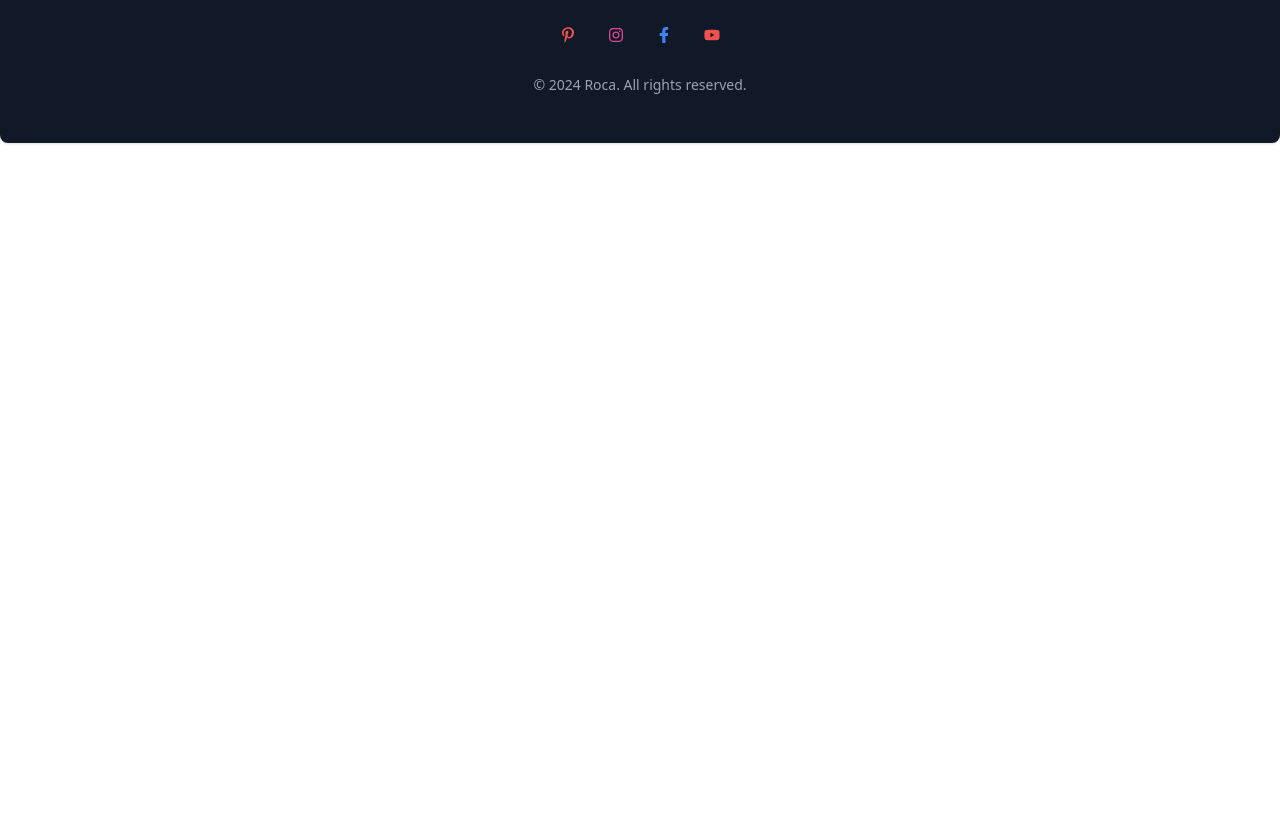
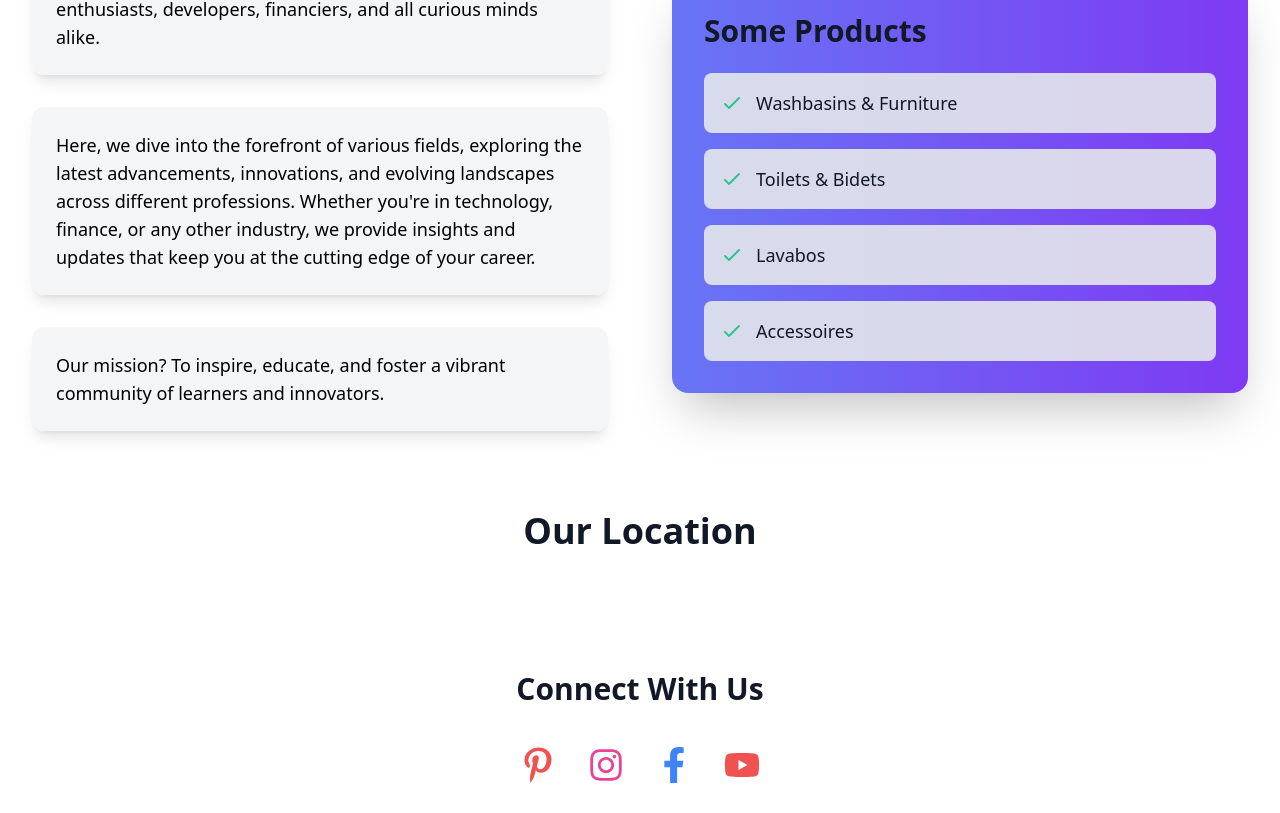
Before and after one commit to Ayoub-Marhr/RocaBlog, a React (Vite) app in the folder vite-project/: page /about in a window 1280 px wide. Shown: the part 427-1240 px from the top of the page. Before the commit the page ends 800 px from the top, so only its background shows below. Built offline with nearby package versions, Linux system fonts and the light colour scheme; grey boxes are pictures that could not be loaded.

Commit message:
edit post card style

```diff
--- a/vite-project/package.json
+++ b/vite-project/package.json
@@ -10,11 +10,13 @@
     "preview": "vite preview"
   },
   "dependencies": {
+    "@react-google-maps/api": "^2.19.3",
     "@reduxjs/toolkit": "^2.2.6",
     "axios": "^1.7.2",
     "chart.js": "^4.4.3",
     "firebase": "^10.12.4",
     "flowbite-react": "^0.10.1",
+    "framer-motion": "^11.3.28",
     "moment": "^2.30.1",
     "react": "^18.3.1",
     "react-chartjs-2": "^5.2.0",
--- a/vite-project/src/components/PostCard.jsx
+++ b/vite-project/src/components/PostCard.jsx
@@ -20,18 +20,21 @@ export default function PostCard({ post }) {
   }, [post._id]);
 
   return (
-    <div className='group relative w-full border border-gray-200 hover:border-teal-500 h-[420px] overflow-hidden rounded-lg sm:w-[430px] transition-all duration-300 shadow-lg hover:shadow-xl bg-white dark:bg-gray-800 hover:bg-gray-100 dark:hover:bg-gray-700'>
+    <div className='group relative w-full sm:w-[430px] h-[420px] bg-white dark:bg-gray-800 border border-gray-200 dark:border-gray-700 hover:border-teal-500 dark:hover:border-teal-400 rounded-lg overflow-hidden transition-all duration-300 shadow-md hover:shadow-xl'>
       <Link to={`/post/${post.slug}`} className="block relative h-[260px] overflow-hidden">
         <img
           src={post.image}
           alt='post cover'
-          className='h-full w-full object-cover group-hover:scale-105 transition-transform duration-300 z-20'
+          className='h-full w-full object-cover group-hover:scale-105 transition-transform duration-300'
         />
         <div className="absolute inset-0 bg-gradient-to-t from-black/60 to-transparent opacity-0 group-hover:opacity-100 transition-opacity duration-300"></div>
       </Link>
       <div className='p-5 flex flex-col h-[160px]'>
         <div className='flex justify-between items-center mb-2'>
-          <Link to={`/category/${post.category.toLowerCase()}`} className='text-xs font-semibold text-teal-600 dark:text-teal-400 bg-teal-100 dark:bg-teal-900 px-2 py-1 rounded-full hover:bg-teal-200 dark:hover:bg-teal-800 transition-colors duration-200'>
+          <Link
+            to={`/category/${post.category.toLowerCase()}`}
+            className='text-xs font-semibold text-teal-600 dark:text-teal-400 bg-teal-100 dark:bg-teal-900/30 px-2 py-1 rounded-full hover:bg-teal-200 dark:hover:bg-teal-800/50 transition-colors duration-200'
+          >
             {post.category}
           </Link>
           <span className='text-xs text-gray-500 dark:text-gray-400'>
@@ -47,7 +50,7 @@ export default function PostCard({ post }) {
           {post.excerpt}
         </p>
         <div className='flex justify-between items-center mt-auto'>
-          <div className='flex items-center gap-2 text-sm text-gray-600 dark:text-gray-400'>
+          <div className='flex items-center gap-4 text-sm text-gray-600 dark:text-gray-400'>
             <span className='flex items-center gap-1'>
               <FaRegClock className='text-teal-500' />
               {Math.ceil(post.content.length / 1000)} min read
@@ -60,12 +63,10 @@ export default function PostCard({ post }) {
         </div>
         <Link
           to={`/post/${post.slug}`}
-          className=' absolute right-4 bottom-4 group-hover:opacity-100 opacity-0 bg-gradient-to-r from-blue-900 via-blue-800 to-blue-600 text-white hover:from-blue-800 hover:via-blue-700 hover:to-blue-500 transition-all duration-300 py-2 px-4 rounded-full font-medium text-sm tracking-wide shadow-md hover:shadow-lg transform hover:scale-100 active:scale-95 border border-blue-800 focus:outline-none focus:ring-2 focus:ring-blue-500 focus:ring-opacity-50'
+          className='absolute right-5 bottom-5 opacity-0 group-hover:opacity-100 bg-gradient-to-r from-teal-500 to-blue-500 text-white hover:from-teal-600 hover:to-blue-600 transition-all duration-300 py-2 px-4 rounded-full text-sm font-medium tracking-wide shadow-md hover:shadow-lg transform hover:scale-105 active:scale-95 focus:outline-none focus:ring-2 focus:ring-teal-500 focus:ring-opacity-50'
           aria-label={`Read article: ${post.title}`}
         >
-          <span className='flex items-center justify-center gap-1'>
-            Read articale
-          </span>
+          Read article
         </Link>
       </div>
     </div>
--- a/vite-project/src/pages/Ab.jsx
+++ b/vite-project/src/pages/Ab.jsx
@@ -1,6 +1,126 @@
+import React from 'react';
+import { FaPinterestP, FaInstagram, FaFacebookF, FaYoutube } from 'react-icons/fa';
 
 export default function Ab() {
   return (
-    <div>About</div>
-  )
+    <div className="min-h-screen bg-white dark:bg-gradient-to-br dark:from-gray-900 dark:via-gray-800 dark:to-black text-black dark:text-white py-20 transition-colors duration-300">
+      <div className="max-w-7xl mx-auto px-4 sm:px-6 lg:px-8">
+        <header className="text-center mb-20">
+          <h1 className="text-6xl md:text-7xl font-extrabold tracking-tight mb-6 opacity-0 translate-y-4 animate-[fadeIn_1s_ease-out_forwards]">
+            About Roca Blog
+          </h1>
+          <p className="text-2xl text-gray-700 dark:text-indigo-400 max-w-3xl mx-auto opacity-0 translate-y-4 animate-[fadeIn_1s_ease-out_0.5s_forwards]">
+            Exploring the frontiers of technology, one post at a time.
+          </p>
+        </header>
+
+        <div className="grid md:grid-cols-2 gap-16 items-center mb-20">
+          <div className="space-y-8 text-lg">
+            {[
+              "Welcome to Roca Blog! This platform is a nexus for tech enthusiasts, developers, financiers, and all curious minds alike.",
+              "Here, we dive into the forefront of various fields, exploring the latest advancements, innovations, and evolving landscapes across different professions. Whether you're in technology, finance, or any other industry, we provide insights and updates that keep you at the cutting edge of your career.",
+              'Our mission? To inspire, educate, and foster a vibrant community of learners and innovators.'
+            ].map((text, index) => (
+              <p
+                key={index}
+                className="bg-gray-100 dark:bg-gray-800 bg-opacity-90 dark:bg-opacity-20 p-6 rounded-xl shadow-lg hover:bg-opacity-95 dark:hover:bg-opacity-30 transform hover:scale-105 transition duration-300 ease-in-out"
+              >
+                {text}
+              </p>
+            ))}
+          </div>
+
+          <div className="bg-gradient-to-r from-indigo-500 to-purple-600 dark:from-indigo-700 dark:to-purple-800 p-8 rounded-2xl shadow-2xl transform hover:rotate-2 hover:scale-105 transition duration-300 ease-in-out">
+            <h2 className="text-3xl font-bold mb-6 text-gray-900 dark:text-white">Some Products</h2>
+            <ul className="space-y-4">
+              {[
+                'Washbasins & Furniture',
+                'Toilets & Bidets',
+                'Lavabos',
+                'Accessoires'
+              ].map((feature, index) => (
+                <li
+                  key={index}
+                  className="flex items-center bg-gray-200 dark:bg-gray-800 bg-opacity-90 dark:bg-opacity-40 p-4 rounded-lg hover:bg-opacity-95 dark:hover:bg-opacity-50 transition duration-300 ease-in-out"
+                >
+                  <svg
+                    className="h-6 w-6 mr-3 text-green-400 dark:text-green-300"
+                    fill="none"
+                    viewBox="0 0 24 24"
+                    stroke="currentColor"
+                  >
+                    <path
+                      strokeLinecap="round"
+                      strokeLinejoin="round"
+                      strokeWidth={2}
+                      d="M5 13l4 4L19 7"
+                    />
+                  </svg>
+                  <span className="text-lg text-gray-900 dark:text-white">{feature}</span>
+                </li>
+              ))}
+            </ul>
+          </div>
+        </div>
+
+        <div className="mb-20">
+          <h2 className="text-4xl font-bold mb-10 text-center text-gray-900 dark:text-white">Our Location</h2>
+          <div className="relative  h-0 rounded-3xl overflow-hidden shadow-2xl transform hover:scale-105 hover:rotate-1 transition duration-300 ease-in-out">
+            <iframe
+              src="https://www.google.com/maps/embed?pb=!1m18!1m12!1m3!1d2037.6793960643904!2d-7.625955821556109!3d32.97653978027982!2m3!1f0!2f0!3f0!3m2!1i1024!2i768!4f13.1!3m3!1m2!1s0xda6059cbaaaaaab%3A0x4dcad9062e24c73e!2sUsine%20Roca%20Maroc%20S.A.!5e0!3m2!1sfr!2sma!4v1723899037877!5m2!1sfr!2sma"
+              width="100%"
+              height="100%"
+              style={{ border: 0 }}
+              allowFullScreen=""
+              loading="lazy"
+              referrerPolicy="no-referrer-when-downgrade"
+              className="absolute inset-0"
+            ></iframe>
+          </div>
+        </div>
+
+        <footer className="text-center">
+          <h3 className="text-3xl font-semibold mb-8 text-gray-900 dark:text-white">Connect With Us</h3>
+          <div className='flex justify-center mt-10 space-x-8'>
+            <a
+              href='https://www.pinterest.com/rocalife/'
+              target='_blank'
+              rel='noopener noreferrer'
+              className='social-icon text-4xl text-red-500 dark:text-red-400 hover:text-red-700 dark:hover:text-red-300'
+              aria-label='Pinterest'
+            >
+              <FaPinterestP />
+            </a>
+            <a
+              href='https://www.instagram.com/roca_morocco/'
+              target='_blank'
+              rel='noopener noreferrer'
+              className='social-icon text-4xl text-pink-500 dark:text-pink-400 hover:text-pink-700 dark:hover:text-pink-300'
+              aria-label='Instagram'
+            >
+              <FaInstagram />
+            </a>
+            <a
+              href='https://web.facebook.com/RocaMorocco/?brand_redir=127341427337867&_rdc=1&_rdr'
+              target='_blank'
+              rel='noopener noreferrer'
+              className='social-icon text-4xl text-blue-500 dark:text-blue-400 hover:text-blue-700 dark:hover:text-blue-300'
+              aria-label='Facebook'
+            >
+              <FaFacebookF />
+            </a>
+            <a
+              href='https://www.youtube.com/roca'
+              target='_blank'
+              rel='noopener noreferrer'
+              className='social-icon text-4xl text-red-500 dark:text-red-400 hover:text-red-700 dark:hover:text-red-300'
+              aria-label='YouTube'
+            >
+              <FaYoutube />
+            </a>
+          </div>
+        </footer>
+      </div>
+    </div>
+  );
 }
--- a/vite-project/src/pages/Projects.jsx
+++ b/vite-project/src/pages/Projects.jsx
@@ -1,6 +1,5 @@
-
 export default function Projects() {
   return (
-    <div>Projects</div>
+    <>Project</>
   )
 }
```
Also changed, not shown: vite-project/src/index.css (line endings or trailing spaces), 1 other file (tests, documents, lock files or other folders).
